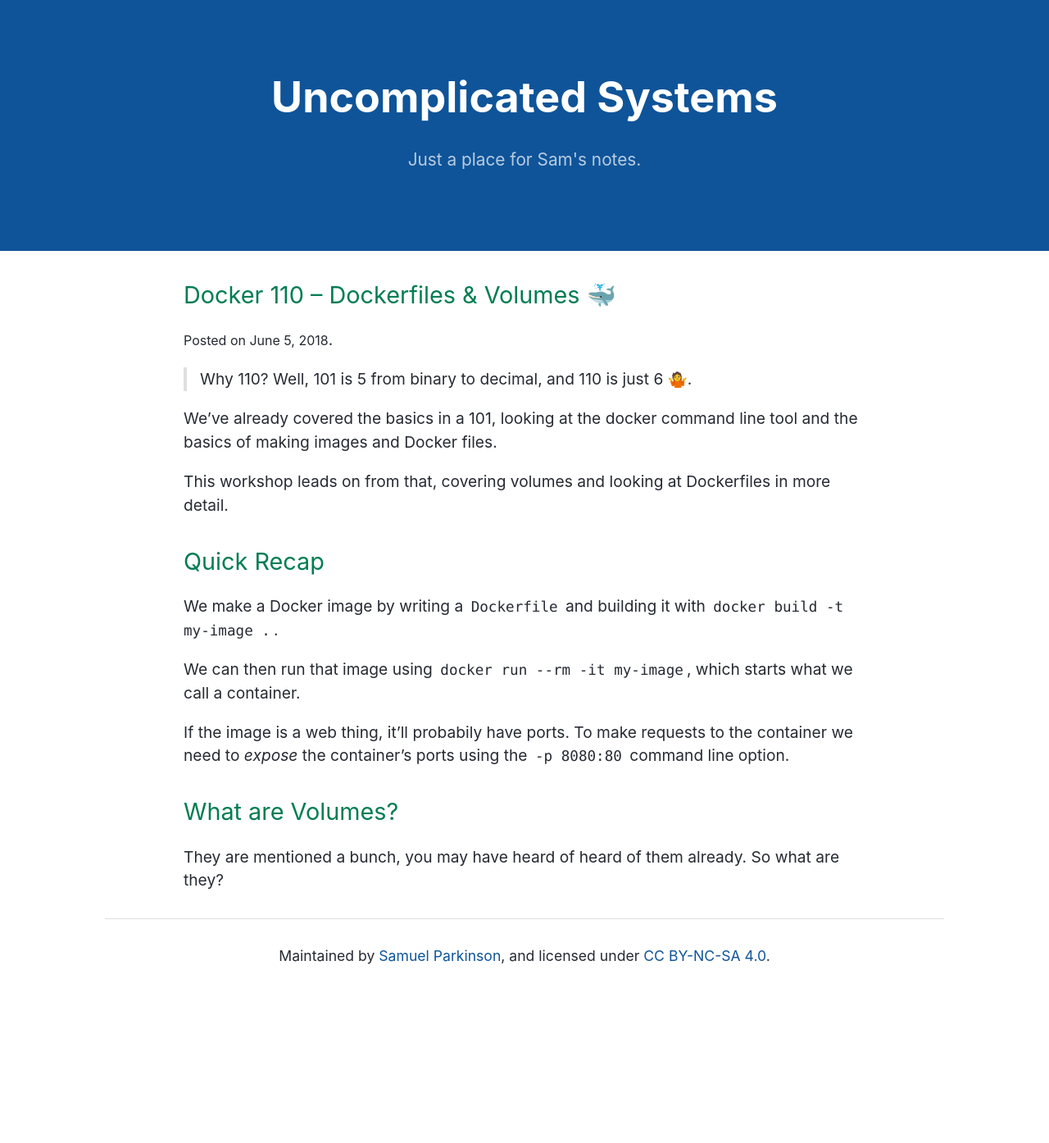
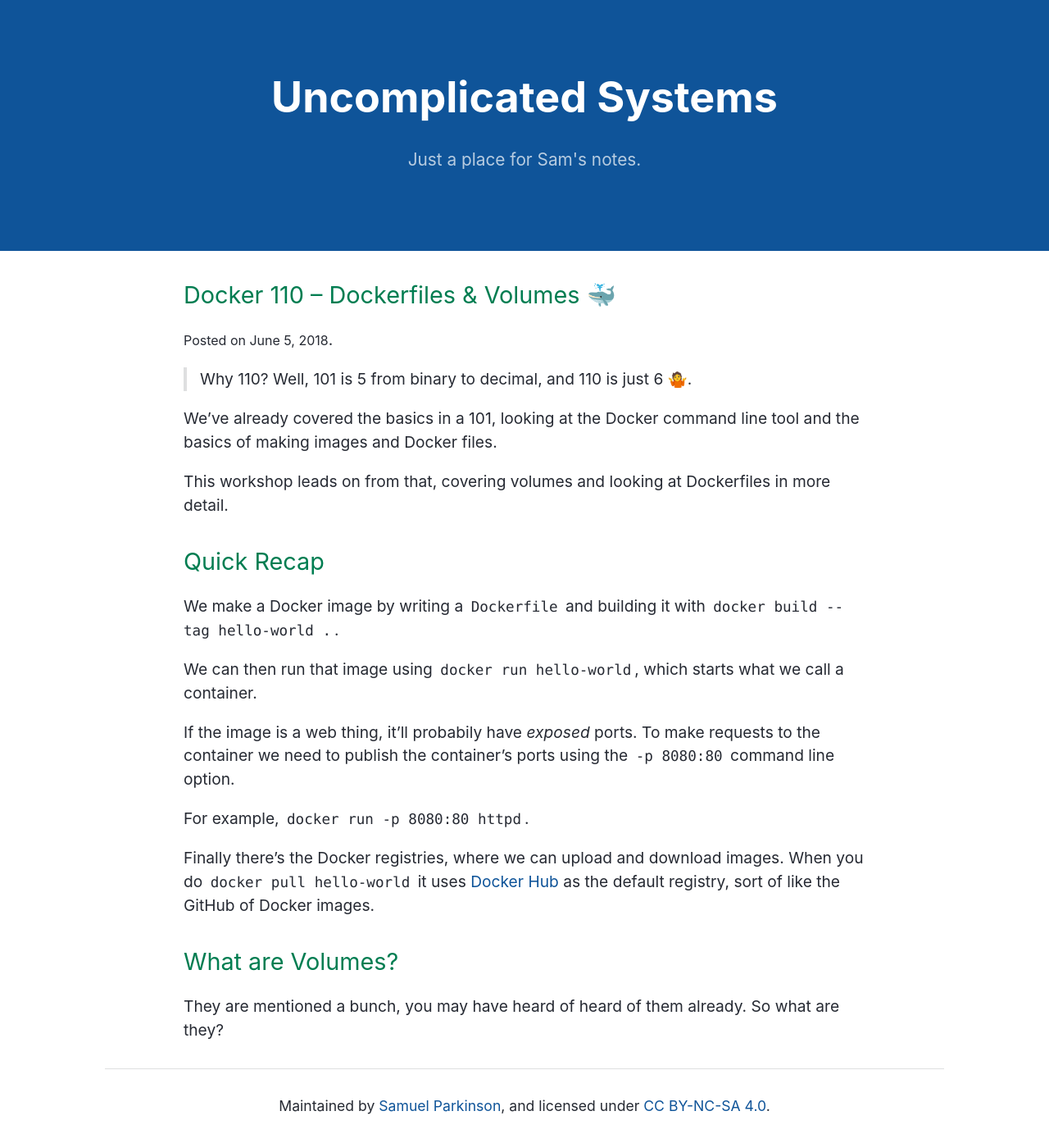
Before and after one commit to sjparkinson/uncomplicated.systems, a Jekyll site: the page built from _posts/2018-06-05-docker-0110-dockerfiles-and-volumes.md, in a window 1280 px wide. Shown: the whole page at 82% size. Built offline with Jekyll 4.4.1, drawn with Linux system fonts in a browser that asks for light colours; before the commit the page ends 1212 px from its top, so only the background shows below that.

Commit message:
Update 2018-06-05-docker-0110-dockerfiles-and-volumes.md

```diff
--- a/_posts/2018-06-05-docker-0110-dockerfiles-and-volumes.md
+++ b/_posts/2018-06-05-docker-0110-dockerfiles-and-volumes.md
@@ -6,17 +6,21 @@ title: "Docker 110 – Dockerfiles & Volumes \U0001F433"
 
 > Why 110? Well, 101 is 5 from binary to decimal, and 110 is just 6 🤷.
 
-We've already covered the basics in a 101, looking at the docker command line tool and the basics of making images and Docker files.
+We've already covered the basics in a 101, looking at the Docker command line tool and the basics of making images and Docker files.
 
 This workshop leads on from that, covering volumes and looking at Dockerfiles in more detail.
 
 ## Quick Recap
 
-We make a Docker image by writing a `Dockerfile` and building it with `docker build -t my-image .`.
+We make a Docker image by writing a `Dockerfile` and building it with `docker build --tag hello-world .`.
 
-We can then run that image using `docker run --rm -it my-image`, which starts what we call a container.
+We can then run that image using `docker run hello-world`, which starts what we call a container.
 
-If the image is a web thing, it'll probabily have ports. To make requests to the container we need to _expose_ the container's ports using the `-p 8080:80` command line option.
+If the image is a web thing, it'll probabily have _exposed_ ports. To make requests to the container we need to publish the container's ports using the `-p 8080:80` command line option.
+
+For example, `docker run -p 8080:80 httpd`.
+
+Finally there's the Docker registries, where we can upload and download images. When you do `docker pull hello-world` it uses [Docker Hub](https://hub.docker.com) as the default registry, sort of like the GitHub of Docker images.
 
 ## What are Volumes?
 
```
